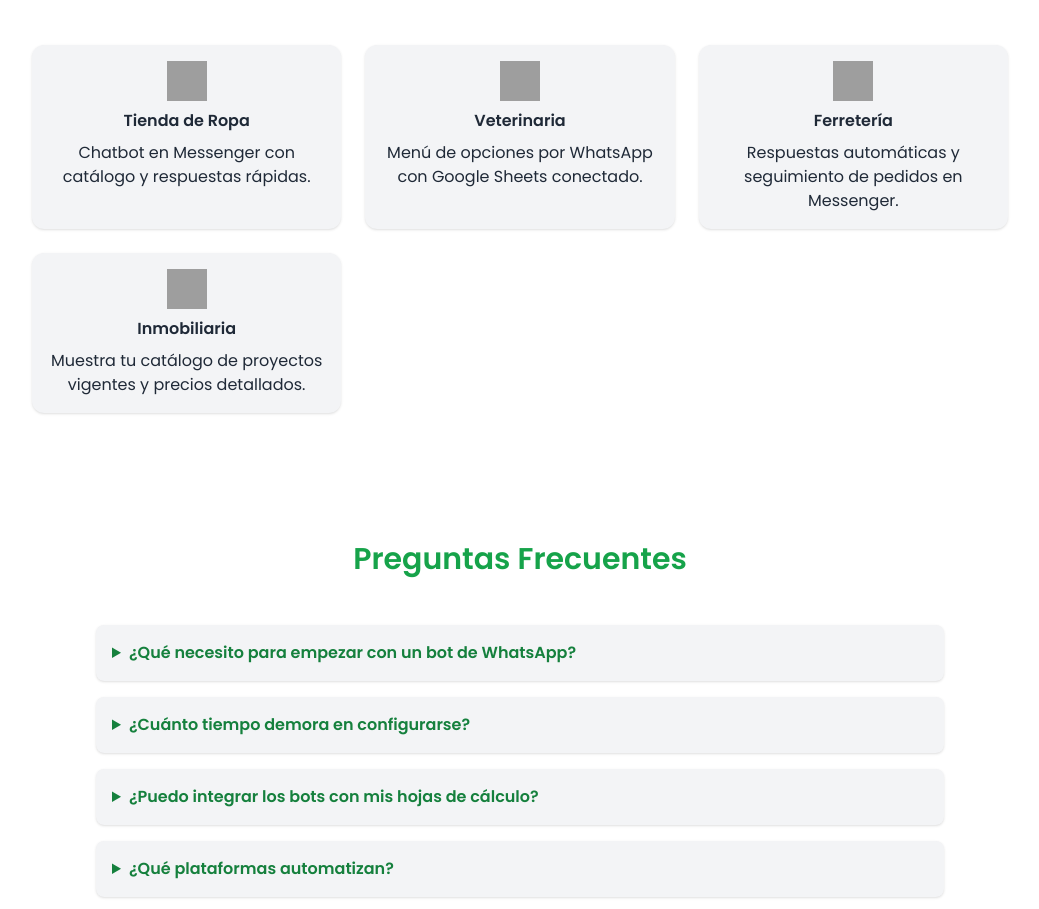
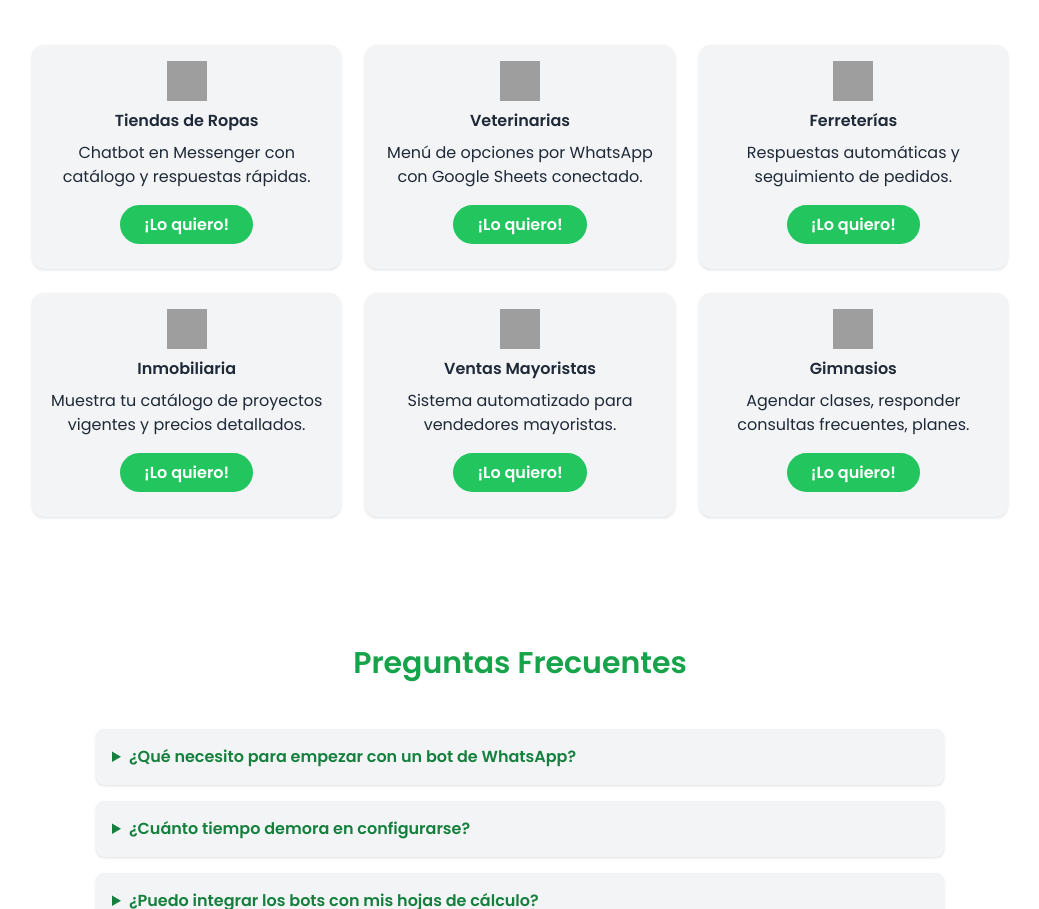
Before and after one commit to gonzalesdeveloper/devgo, a plain HTML site: page index.html in a window 1280 px wide. Shown: the part 1737-2646 px from the top of the page, without its empty margins (120-1159 px from the left). Drawn offline with nearby package versions, Linux system fonts and the light colour scheme; grey boxes are pictures that could not be loaded.

Commit message:
add items work

```diff
--- a/index.html
+++ b/index.html
@@ -158,23 +158,52 @@
     <div class="grid md:grid-cols-3 gap-6">
       <div class="bg-gray-100 p-4 rounded-xl shadow text-center">
         <img src="https://cdn-icons-png.flaticon.com/512/892/892458.png" alt="ropa" class="w-10 h-10 mx-auto mb-2">
-        <p class="mb-2 font-semibold">Tienda de Ropa</p>
+        <p class="mb-2 font-semibold">Tiendas de Ropas</p>
         <p>Chatbot en Messenger con catálogo y respuestas rápidas.</p>
+        <div class="mt-6 mb-4">
+          <a href="#contacto" class="bg-green-500 text-white px-6 py-2 rounded-full font-semibold hover:bg-green-600 transition">¡Lo quiero!</a>
+        </div>
       </div>
       <div class="bg-gray-100 p-4 rounded-xl shadow text-center">
         <img src="https://cdn-icons-png.flaticon.com/512/616/616408.png" alt="veterinaria" class="w-10 h-10 mx-auto mb-2">
-        <p class="mb-2 font-semibold">Veterinaria</p>
+        <p class="mb-2 font-semibold">Veterinarias</p>
         <p>Menú de opciones por WhatsApp con Google Sheets conectado.</p>
+        <div class="mt-6 mb-4">
+          <a href="#contacto" class="bg-green-500 text-white px-6 py-2 rounded-full font-semibold hover:bg-green-600 transition">¡Lo quiero!</a>
+        </div>
       </div>
       <div class="bg-gray-100 p-4 rounded-xl shadow text-center">
         <img src="https://cdn-icons-png.flaticon.com/512/1055/1055646.png" alt="ferretería" class="w-10 h-10 mx-auto mb-2">
-        <p class="mb-2 font-semibold">Ferretería</p>
-        <p>Respuestas automáticas y seguimiento de pedidos en Messenger.</p>
+        <p class="mb-2 font-semibold">Ferreterías</p>
+        <p>Respuestas automáticas y seguimiento de pedidos.</p>
+        <div class="mt-6 mb-4">
+          <a href="#contacto" class="bg-green-500 text-white px-6 py-2 rounded-full font-semibold hover:bg-green-600 transition">¡Lo quiero!</a>
+        </div>
       </div>
       <div class="bg-gray-100 p-4 rounded-xl shadow text-center">
         <img src="https://cdn-icons-png.flaticon.com/512/1473/1473559.png" alt="inmobiliarias" class="w-10 h-10 mx-auto mb-2">
         <p class="mb-2 font-semibold"> Inmobiliaria </p>
         <p>Muestra tu catálogo de proyectos vigentes y precios detallados.</p>
+        <div class="mt-6 mb-4">
+          <a href="#contacto" class="bg-green-500 text-white px-6 py-2 rounded-full font-semibold hover:bg-green-600 transition">¡Lo quiero!</a>
+        </div>
+      </div>
+      <div class="bg-gray-100 p-4 rounded-xl shadow text-center">
+        <img src="https://cdn-icons-png.flaticon.com/512/1055/1055644.png" alt="inmobiliarias" class="w-10 h-10 mx-auto mb-2">
+        <p class="mb-2 font-semibold"> Ventas Mayoristas </p>
+        <p>Sistema automatizado para vendedores mayoristas.</p>
+        <div class="mt-6 mb-4">
+          <a href="#contacto" class="bg-green-500 text-white px-6 py-2 rounded-full font-semibold hover:bg-green-600 transition">¡Lo quiero!</a>
+        </div>
+      </div>
+
+      <div class="bg-gray-100 p-4 rounded-xl shadow text-center">
+        <img src="https://cdn-icons-png.flaticon.com/512/2749/2749777.png" alt="inmobiliarias" class="w-10 h-10 mx-auto mb-2">
+        <p class="mb-2 font-semibold"> Gimnasios </p>
+        <p>Agendar clases, responder consultas frecuentes, planes.</p>
+        <div class="mt-6 mb-4">
+          <a href="#contacto" class="bg-green-500 text-white px-6 py-2 rounded-full font-semibold hover:bg-green-600 transition">¡Lo quiero!</a>
+        </div>
       </div>
     </div>
     </div>
```
